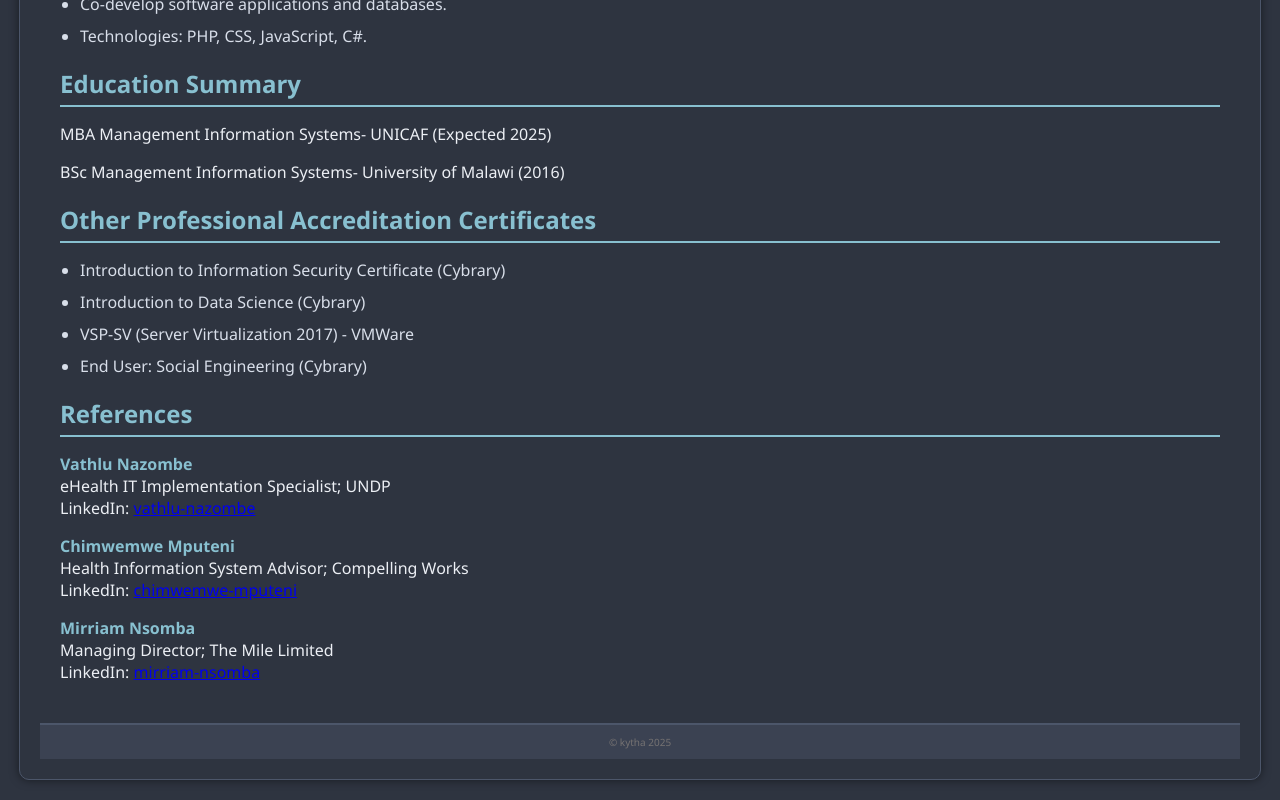
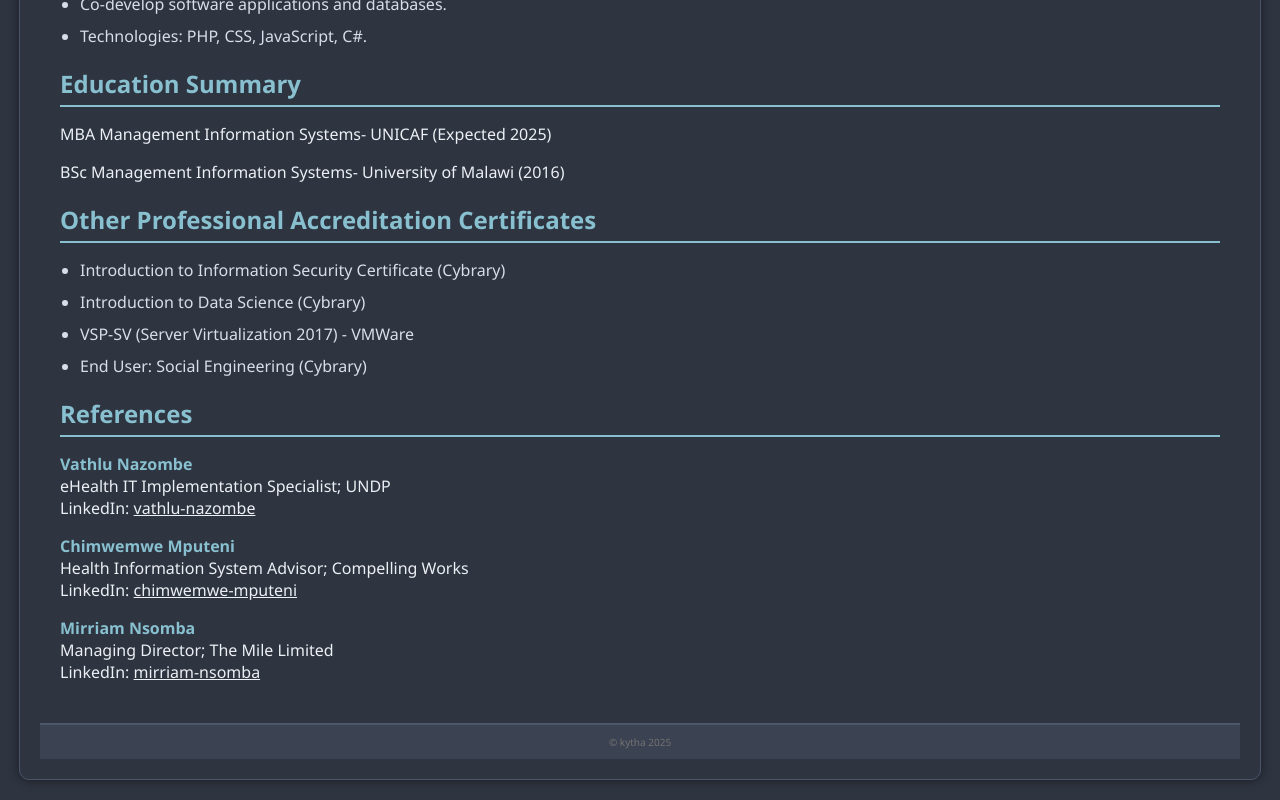
Before and after one commit to KytonThaundi/kyton_thaundi, a React (Create React App) app: page / in a window 1280 px wide. Shown: the part 2213-3013 px from the top of the page. Built offline with nearby package versions, Linux system fonts and the light colour scheme.

Commit message:
improve the links visibility

```diff
--- a/src/components/Profile.js
+++ b/src/components/Profile.js
@@ -162,17 +162,17 @@ class Profile extends React.Component {
               <p>
                 <strong>Vathlu Nazombe</strong><br />
                 eHealth IT Implementation Specialist; UNDP<br />
-                LinkedIn: <a href="https://www.linkedin.com/in/vathlu-nazombe">vathlu-nazombe</a>
+                LinkedIn: <a href="https://www.linkedin.com/in/vathlu-nazombe" style={{ color: 'inherit' }}>vathlu-nazombe</a>
               </p>
               <p>
                 <strong>Chimwemwe Mputeni</strong><br />
                 Health Information System Advisor; Compelling Works<br />
-                LinkedIn: <a href="https://www.linkedin.com/in/chimwemwe-mputeni">chimwemwe-mputeni</a>
+                LinkedIn: <a href="https://www.linkedin.com/in/chimwemwe-mputeni" style={{ color: 'inherit' }}>chimwemwe-mputeni</a>
               </p>
               <p>
                 <strong>Mirriam Nsomba</strong><br />
                 Managing Director; The Mile Limited<br />
-                LinkedIn: <a href="https://www.linkedin.com/in/mirriam-nsomba">mirriam-nsomba</a>
+                LinkedIn: <a href="https://www.linkedin.com/in/mirriam-nsomba" style={{ color: 'inherit' }}>mirriam-nsomba</a>
               </p>
             </section>
           </div>
```
Also changed, not shown: 2 other files (tests, documents, lock files or other folders).
